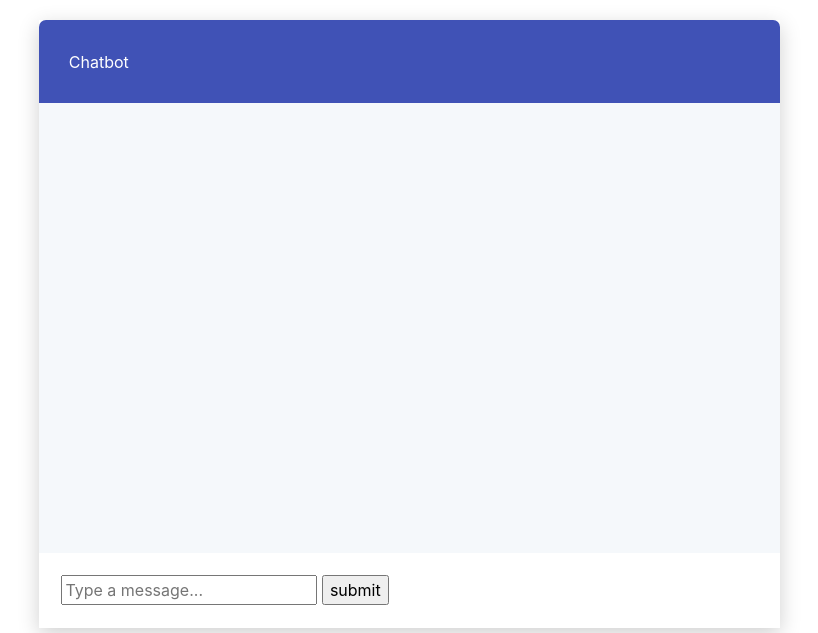
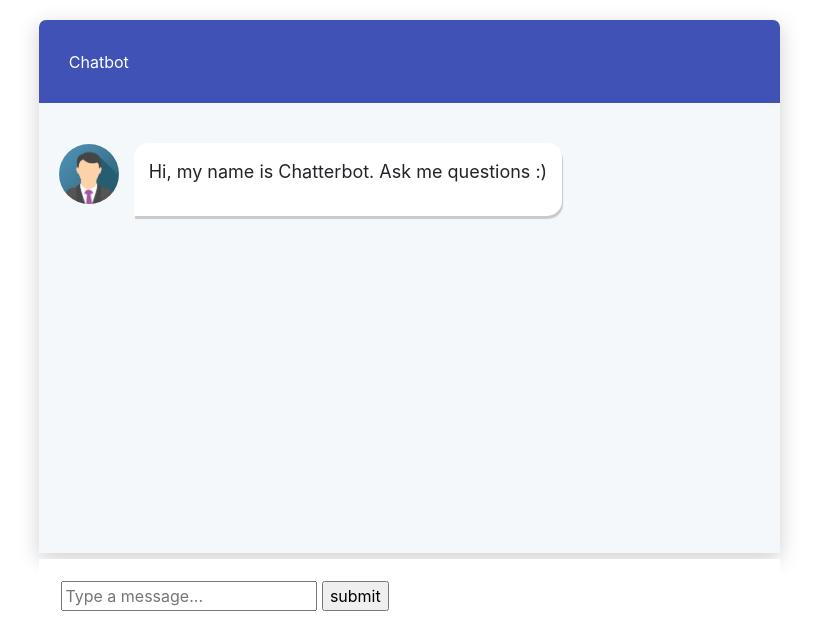
Before and after one commit to alexafoo/chatterbot-base, a Flask app: page / in a window 1280 px wide. Shown: the top 633 px of the page, without its empty margins (17-835 px from the left). Run offline with Flask 2, Linux system fonts and the light colour scheme; some libraries are stand-ins or nearby versions.

Commit message:
added a default chat starter

```diff
--- a/templates/index.html
+++ b/templates/index.html
@@ -37,8 +37,12 @@
 				<div class="chat-background">
 				<div class="chatlog">
 					<div class="row">
-
 						<!-- bot chat bubbles go here -->
+						<div class="bot">
+							<div class="col">
+							<img src="../static/avatar/img_avatar.png" alt="Avatar" class="bot-avatar"></img>
+							<div class="bot-message"><p>Hi, my name is Chatterbot. Ask me questions :)</p></div>
+						</div>
 
 
 
```
